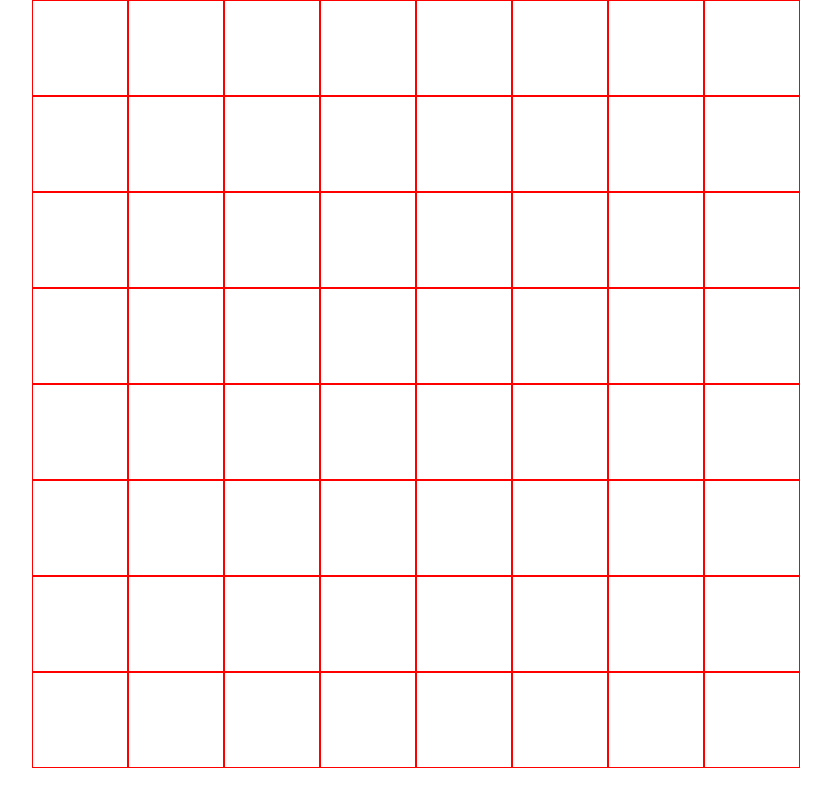
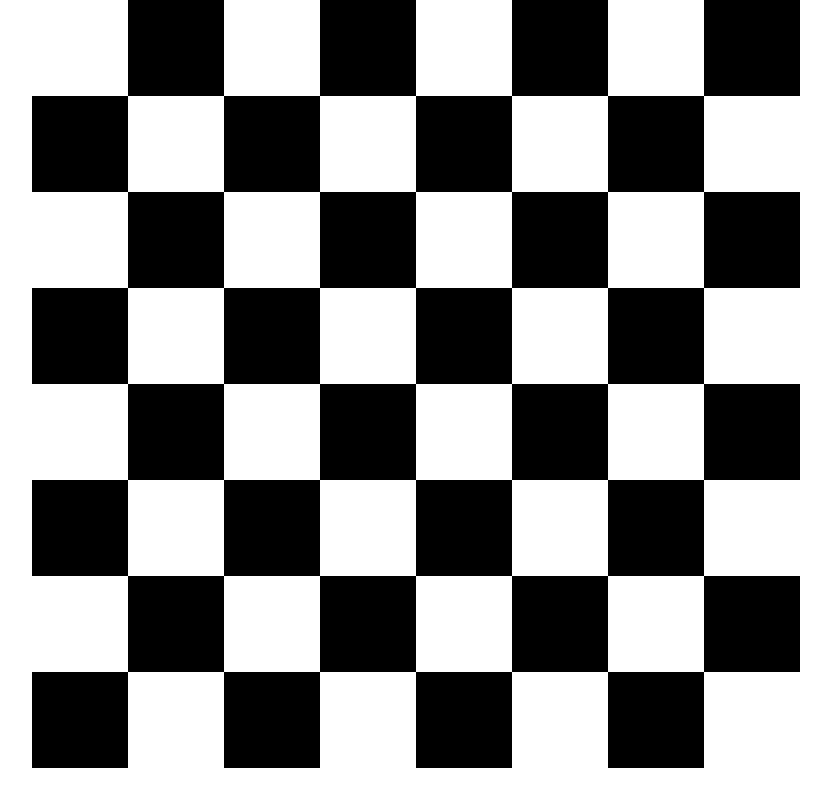
Before and after one commit to ssioux/chess, a Next.js app: page / in a window 1280 px wide. Shown: the whole page, without its empty margins (208-1039 px from the left). Built offline with nearby package versions, Linux system fonts and the light colour scheme.

Commit message:
board created

```diff
--- /dev/null
+++ b/components/Board.tsx
@@ -0,0 +1,27 @@
+import styles from "./board.module.scss";
+
+const Board = () => {
+  return (
+    <div className={styles.board}>
+      {new Array(8).fill(0).map((_, i) => {
+        return (
+          <div className={styles.row} key={i}>
+            {new Array(8).fill(0).map((_, j) => {
+              return (
+                <div
+                  className={[
+                    styles.col,
+                    (i + j) % 2 === 0 ? styles.w : styles.b,
+                  ].join(" ")}
+                  key={`${i}, ${j}`}
+                ></div>
+              );
+            })}
+          </div>
+        );
+      })}
+    </div>
+  );
+};
+
+export default Board;
--- a/components/board.module.scss
+++ b/components/board.module.scss
@@ -9,6 +9,11 @@
 
   .col {
     width: 12%;
-    border: 1px solid red;
+  }
+  .b {
+    background-color: black;
+  }
+  .w {
+    background-color: white;
   }
 }
--- a/components/board.tsx
+++ /dev/null
@@ -1,19 +0,0 @@
-import styles from "./board.module.scss";
-
-const board = () => {
-  return (
-    <div className={styles.board}>
-      {new Array(8).fill(0).map((_, i) => {
-        return (<div className={styles.row} key={i}>
-               {new Array(8).fill(0).map((_, j) => {
-        return (<div className={styles.col} key={`${i},, ${j}`}>
-
-        </div>);
-      })}
-        </div>);
-      })}
-    </div>
-  );
-};
-
-export default board;
--- a/pages/index.tsx
+++ b/pages/index.tsx
@@ -2,7 +2,7 @@ import Head from 'next/head'
 import Image from 'next/image'
 import { Inter } from 'next/font/google'
 import styles from '@/styles/Home.module.css'
-import Board from '../components/board';
+import Board from '../components/Board';
 
 const inter = Inter({ subsets: ['latin'] })
 
```
